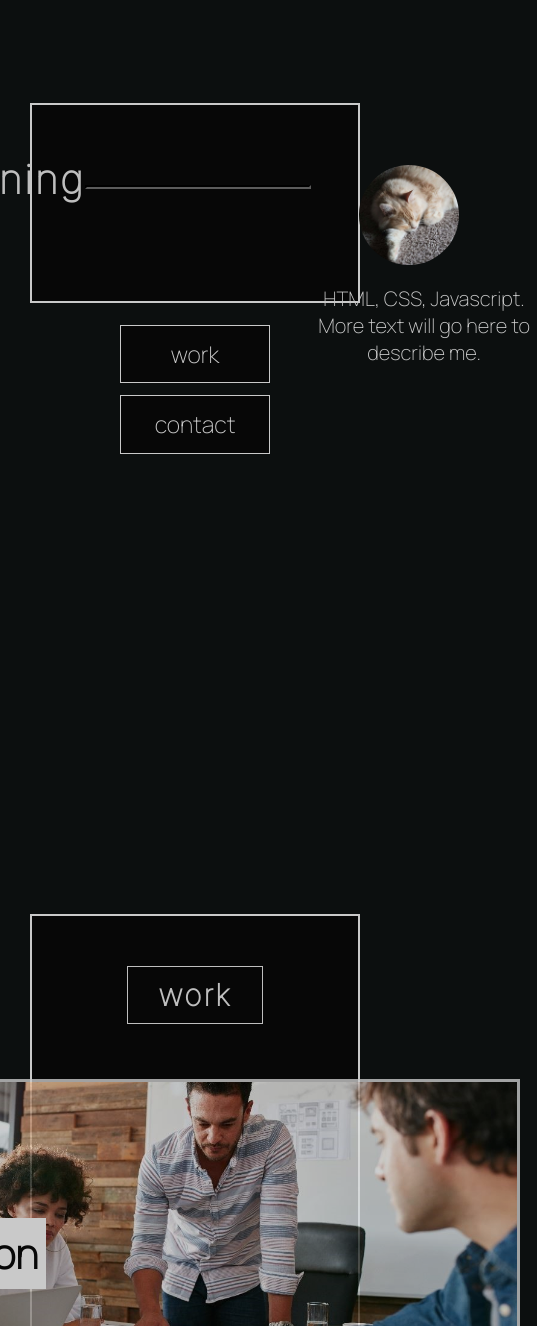
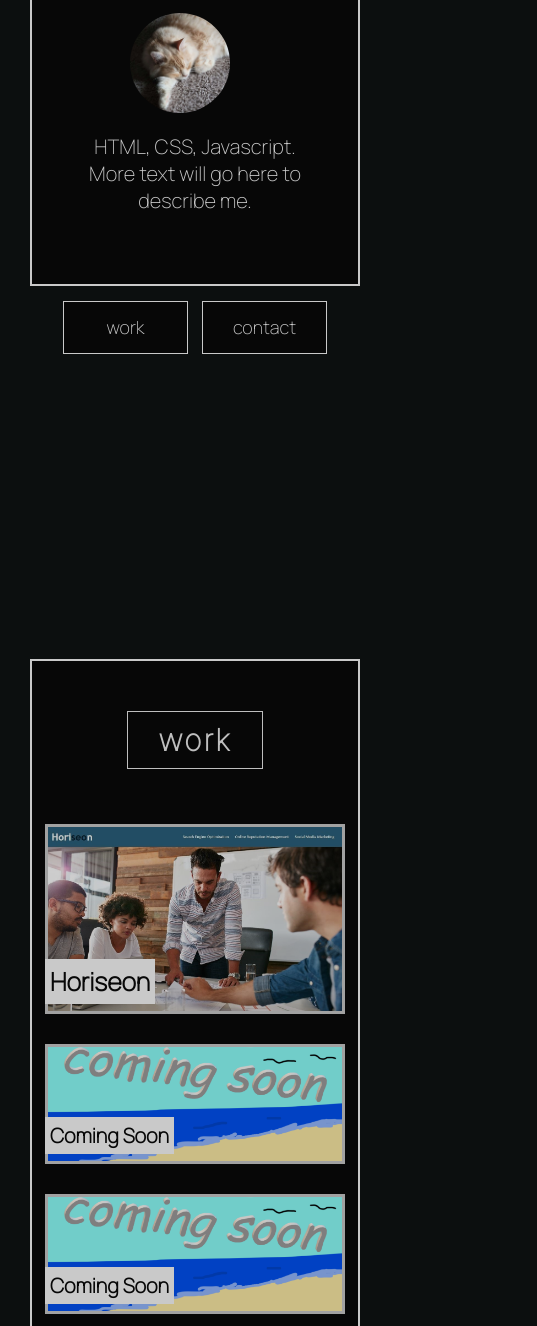
Before and after one commit to clendinning1/clendinning-portfolio, a plain HTML site: page index.html in a window 390 px wide. Shown: the part 347-1673 px from the top of the page, 537 px wide, since content can reach past the window. Drawn offline with Linux system fonts and the light colour scheme.

Commit message:
made the mobile site work

```diff
--- a/assets/css/style.css
+++ b/assets/css/style.css
@@ -270,7 +270,7 @@ button:hover {
 .item1,
 .items {
     /* settings for each item (boxes containing imgs) */
-    /* need relative positioning for the itemtxt positioning to work */
+    /* need relative positioning for the itemstxt positioning to work */
     position: relative;
     /* animation speed for hover effect on portfolio */
     transition: 0.15s;
@@ -440,34 +440,93 @@ a:hover {
 /* at a phone width... */
 @media (max-width: 500px) {
 
+    /* general */
+
     content {
         font-size: 20px;
     }
 
     section {
+        /* card sizing and spacing */
         min-width: 0px;
         max-width: 330px;
         max-height: 200px;
+
+        margin-top: 200px;
+    }
+
+    h2 {
+        font-size: 30px;
+    }
+
+
+    /* about/intro */
+
+    #about, #contact {
+        display: flex;
+        flex-flow: column wrap;
+        align-items: center;
+        max-height: 600px;
+
     }
 
     h1 {
         font-size: 40px;
     }
 
-    h2 {
-        font-size: 30px;
+    .navi {
+        margin-bottom: 90px;
+    }
+
+    button {
+        /* button settings */
+        width: 125px;
+        margin: 5px;
+        font-size: 18px;
+    }
+
+    button:hover {
+        background-color: var(--dgray);
+        color: var(--lgray);
+    }
+
+
+    /* work/portfolio */
+
+    #work {
+        padding-bottom: 30px;
+    }
+
+    div span {
+        font-size: 25px;
+    }
+
+    .itemstxt {
+        bottom: 10px;
+        left: 0px;
+        padding: 2px;
+        font-size: 20px;
     }
 
     .item1 img {
         /* sizes down the first portfolio image to fit into the column */
-        width: 650px;
-        height: 250px;
+        width: 300px;
+        height: 190px;
     }
 
     .items img {
         /* sizes down the first portfolio image to fit into the column */
-        width: 650px;
-        height: 150px;
+        width: 300px;
+        height: 120px;
+    }
+
+
+    /* contact, footer/copyright */
+
+    .copyright {
+        margin-top: 200px;
+        width: 170px;
+        font-size: 12px;
     }
 }
 
```
